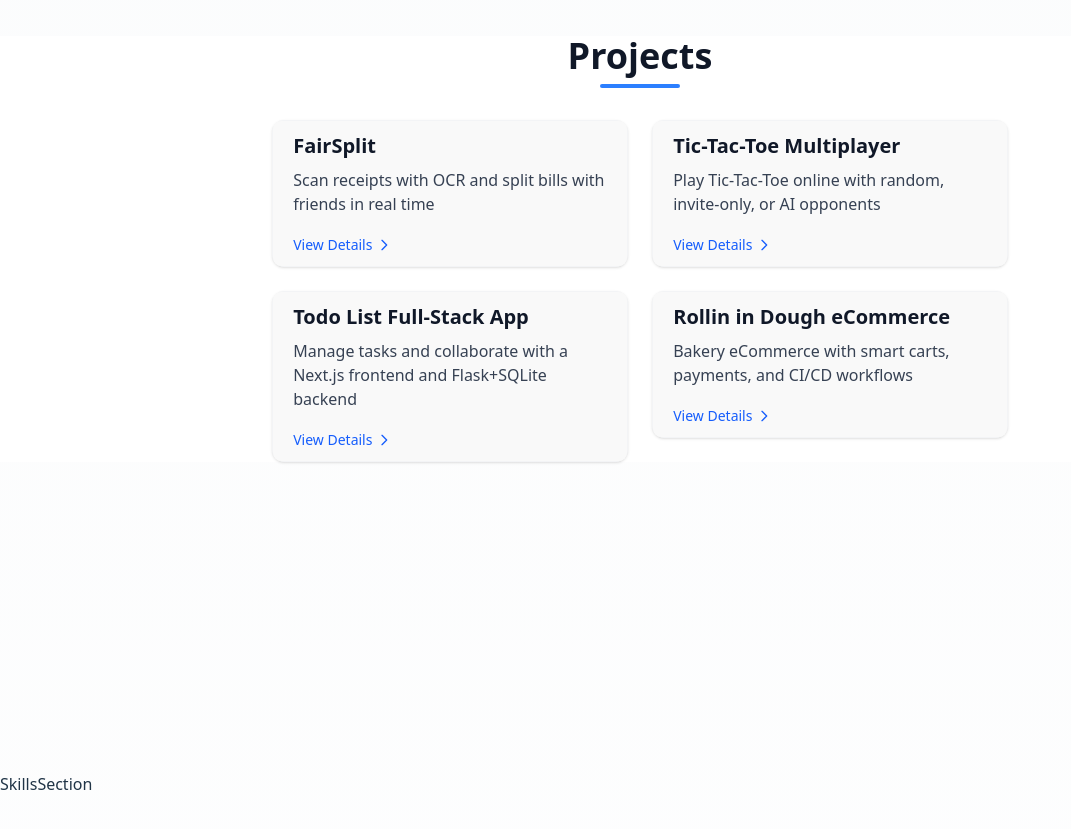
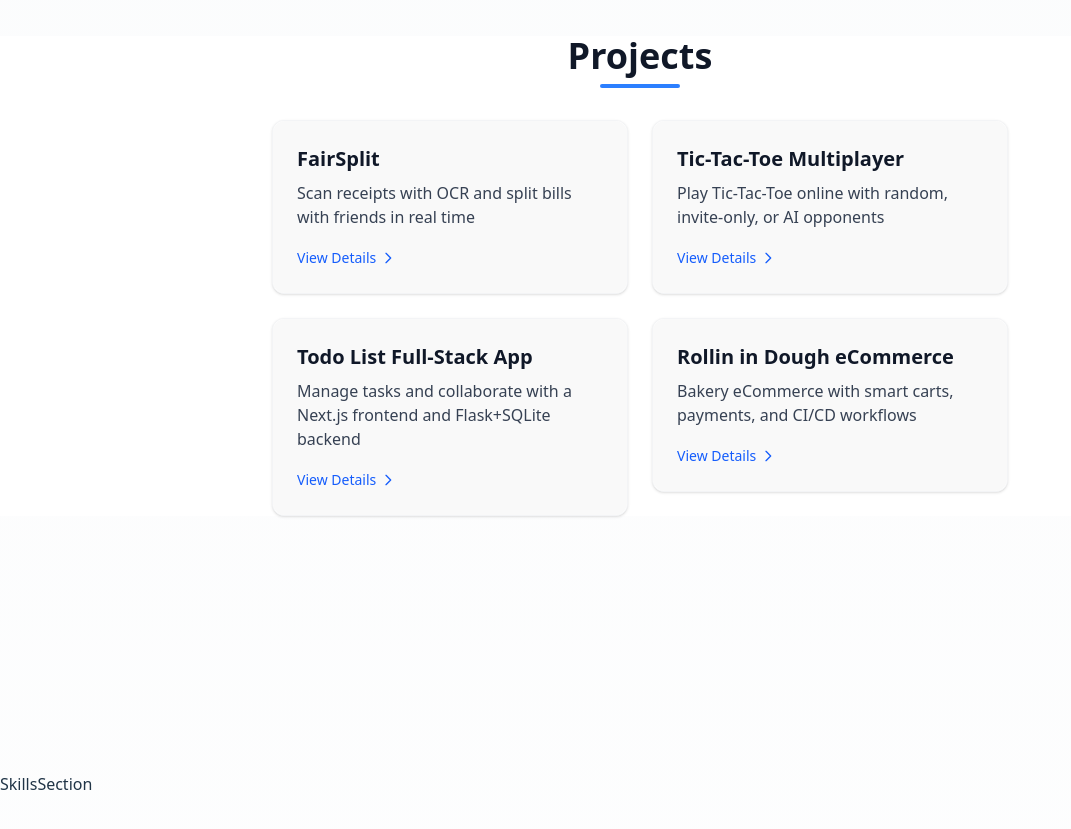
Before and after one commit to yoohyunk/yoohyunk, a React (Vite) app: page / in a window 1280 px wide. Shown: the part 1660-2489 px from the top of the page, without its empty margins (0-1071 px from the left). Built offline with nearby package versions, Linux system fonts and the light colour scheme.

Commit message:
chore: Update dependencies and styles
- Update package dependencies

- Add required styles for animations and transitions

```diff
--- a/package.json
+++ b/package.json
@@ -13,6 +13,7 @@
     "@tailwindcss/vite": "^4.1.3",
     "react": "^19.0.0",
     "react-dom": "^19.0.0",
+    "react-icons": "^5.5.0",
     "react-scroll": "^1.9.3",
     "tailwindcss": "^4.1.3"
   },
--- a/src/index.css
+++ b/src/index.css
@@ -31,16 +31,16 @@ body {
   width: 100%;
 }
 
-/* #root {
+#root {
   width: 100%;
-} */
+}
 
 h1 {
   font-size: 3.2em;
   line-height: 1.1;
 }
 
-button {
+/* button {
   border-radius: 8px;
   border: 1px solid transparent;
   padding: 0.6em 1.2em;
@@ -57,7 +57,7 @@ button:hover {
 button:focus,
 button:focus-visible {
   outline: 4px auto -webkit-focus-ring-color;
-}
+} */
 
 @media (prefers-color-scheme: light) {
   :root {
```
Also changed, not shown: 2 other files (tests, documents, lock files or other folders).
